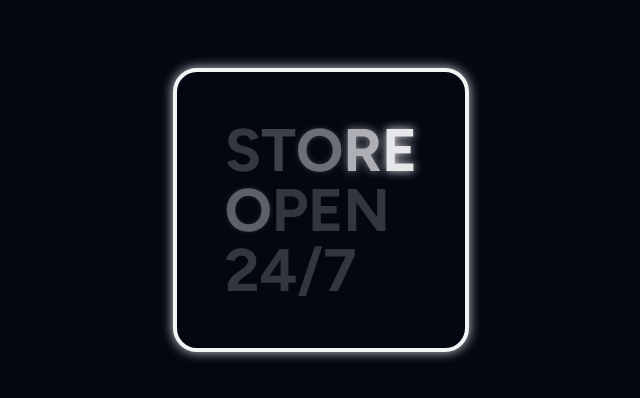
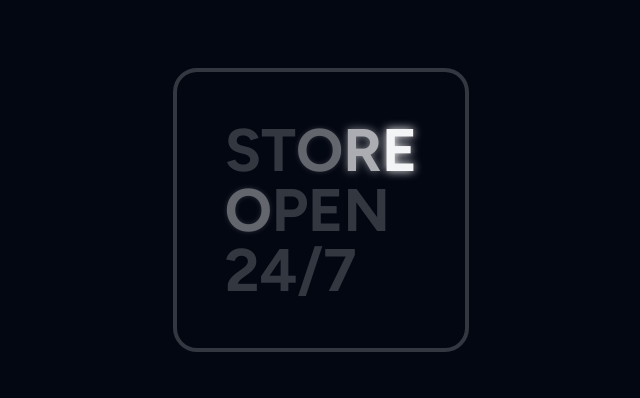
Before and after one commit to gharsh11032000/animated-components-next-tailwind-framer-motion, a Next.js app: page /ui/text-animation-25 in a window 1280 px wide. Shown: the part 190-588 px from the top of the page, without its empty margins (319-959 px from the left). Built offline with nearby package versions, Linux system fonts and the light colour scheme.

Commit message:
Updating Animation 25

```diff
--- a/app/ui/text-animation-25/page.tsx
+++ b/app/ui/text-animation-25/page.tsx
@@ -14,7 +14,7 @@ export default function Section() {
       >
         <FadeWaveText
           text="Store Open 24/7"
-          className="text-4xl relative rounded-3xl sm:text-4xl font-bold uppercase bg-gray-950 border-4 w-min mx-auto px-8 py-8 md:px-12 md:py-12 md:text-5xl lg:text-6xl text-gray-100 border-gray-100"
+          className="text-4xl relative rounded-3xl sm:text-4xl font-bold uppercase bg-gray-950 border-4 w-min mx-auto px-8 py-8 md:px-12 md:py-12 md:text-5xl lg:text-6xl text-gray-100 border-gray-100/20"
         />
       </motion.section>
     </div>
@@ -56,19 +56,14 @@ function FadeWaveText({
   };
 
   return (
-    <div
-      style={{
-        boxShadow: "0 0 12px rgba(255, 255, 255, 0.8)",
-      }}
-      className={`flex flex-col items-center justify-center ${className}`}
-    >
+    <div className={`flex flex-col items-center justify-center ${className}`}>
       <div>
         {text.split("").map((char, index) => (
           <span
             key={index}
             style={{
               opacity: getOpacity(index),
-              transition: "all 0.25s ease-out",
+              transition: "all 0.15s ease-out",
               textShadow: getTextShadow(index),
             }}
           >
```
